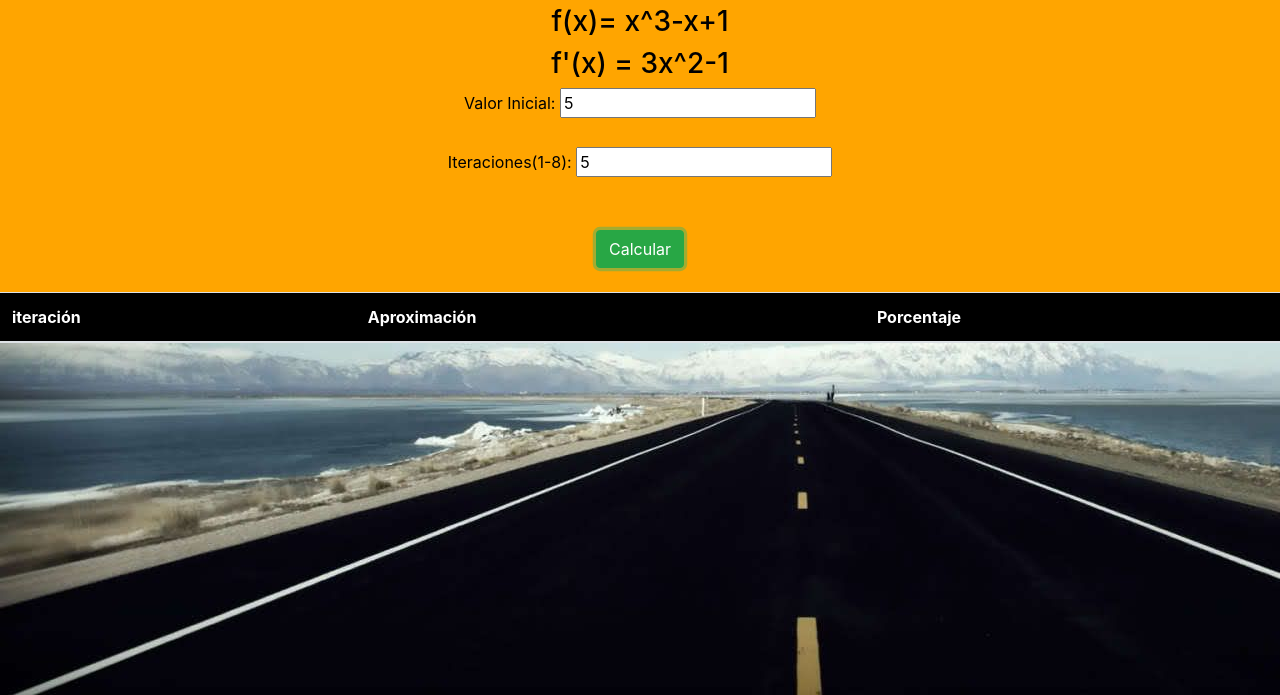
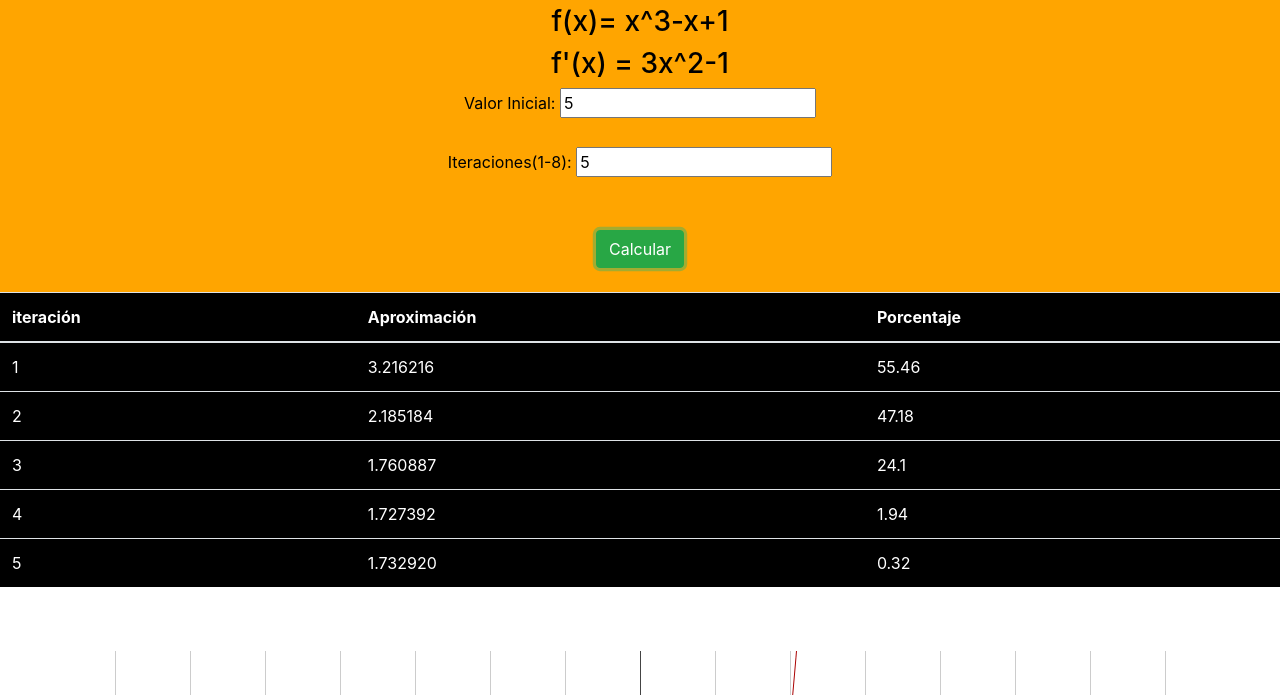
Before and after one commit to ErvinPaulES/MetodosFullHD, a plain HTML site: page views/función2.html in a window 1280 px wide. Both pictures are taken after typing "5", "5" into the empty fields and a click on the button "Calcular". Shown: the part 105-800 px from the top of the page. Drawn offline with nearby package versions, Linux system fonts and the light colour scheme; some packages are replaced by stand-ins of ours; a script that the page names is missing.

Commit message:
Terminado

```diff
--- /dev/null
+++ b/js/funcion2.js
@@ -0,0 +1,68 @@
+import Chart from './Chart.js';
+
+
+var btnDos = document.querySelector("#btnDos");
+btnDos.addEventListener("click", calculate);
+
+var tabla = document.querySelector("#tabla");
+var canvas = document.getElementById('Graphic');
+var chart = new Chart(canvas, resolveFunction);
+
+
+function calculate(){
+    tabla.innerHTML = "";
+    let form = document.querySelector("#form");
+
+    if(form.checkValidity()===true){
+    let iteraciones = 1000;
+    let valorInicial = Number(document.querySelector("#valorInicial").value);
+    let inpIteraciones = document.querySelector("#iteraciones").value;
+    if (inpIteraciones !== '') {
+      iteraciones = Number(inpIteraciones);
+    }
+    let xnNew = valorInicial;
+    let xnOld = 0;
+
+    for (let i = 1; i <= iteraciones; i++ ){
+      xnOld = xnNew;
+      xnNew = iterationNewtonRapson(xnNew);
+      let errorRP = Math.abs(((( xnNew - xnOld ) / xnNew) * 100).toFixed(2));
+      updateTable(i, xnNew, errorRP);
+      if (iteraciones === 1000 && errorRP < 1) {
+        break;
+      }
+    }
+    console.log('aproximacion: ' + xnNew);
+    graficar();
+  }
+}
+
+function updateTable (iteration, aproximation, error) {
+  var row = tabla.insertRow(-1);
+  var cellIteration = row.insertCell(0);
+  var cellAprox = row.insertCell(1);
+  var cellError = row.insertCell(2);
+
+  cellIteration.innerHTML = iteration;
+  cellAprox.innerHTML = aproximation;
+  cellError.innerHTML = error;
+}
+
+function graficar () {
+  chart.drawGraphic(16, 12);
+}
+
+
+//cambiar esta a la de la funcion2
+function resolveFunction (x) {
+  let f = (x*x*x)-(x+1);
+  return f;
+}
+//y esta tambien
+function iterationNewtonRapson(valorInicial) {
+  let f = (valorInicial*valorInicial*valorInicial)+(valorInicial*valorInicial)-(3*valorInicial)-3;
+  let fi = (3*(valorInicial*valorInicial))-1;
+  let rFull = f / fi;
+  let rFixed = (valorInicial - rFull).toFixed(6);
+  return rFixed;
+}
--- a/views/función2.html
+++ b/views/función2.html
@@ -11,7 +11,6 @@
     <link rel="stylesheet" type="text/css" href="/css/función2.css" />
     <title>Newton-Raphson</title>
 </head>
-<body background="/fondohd3.jpg" style="background-repeat: no-repeat; background-position: center down;">
     <div class="row">
         <div id="jumbo" class="col-md-12 text-center">
             <script>
@@ -55,11 +54,15 @@
           </div>
         </div>
     <!--Cierra tabla-->
+    <br><br>
+  <div class="justify-content-center row">
+    <canvas id="Graphic" width="1200" height="900"></canvas>
+  </div>
 </body>
- <script src="/js/funcion2.js"></script>
+ <script src="../js/funcion2.js" type="module"></script>
 
-<script src="https://code.jquery.com/jquery-3.3.1.slim.min.js" integrity="sha384-q8i/X+965DzO0rT7abK41JStQIAqVgRVzpbzo5smXKp4YfRvH+8abtTE1Pi6jizo" crossorigin="anonymous" ></script>
-<script src="https://cdnjs.cloudflare.com/ajax/libs/popper.js/1.14.7/umd/popper.min.js" integrity="sha384-UO2eT0CpHqdSJQ6hJty5KVphtPhzWj9WO1clHTMGa3JDZwrnQq4sF86dIHNDz0W1" crossorigin="anonymous"></script>
-<script src="https://stackpath.bootstrapcdn.com/bootstrap/4.3.1/js/bootstrap.min.js" integrity="sha384-JjSmVgyd0p3pXB1rRibZUAYoIIy6OrQ6VrjIEaFf/nJGzIxFDsf4x0xIM+B07jRM" crossorigin="anonymous"></script>
-<script src="https://cdn.jsdelivr.net/npm/sweetalert2@8"></script>
+ <script src="https://code.jquery.com/jquery-3.3.1.slim.min.js" integrity="sha384-q8i/X+965DzO0rT7abK41JStQIAqVgRVzpbzo5smXKp4YfRvH+8abtTE1Pi6jizo" crossorigin="anonymous" ></script>
+ <script src="https://cdnjs.cloudflare.com/ajax/libs/popper.js/1.14.7/umd/popper.min.js" integrity="sha384-UO2eT0CpHqdSJQ6hJty5KVphtPhzWj9WO1clHTMGa3JDZwrnQq4sF86dIHNDz0W1" crossorigin="anonymous"></script>
+ <script src="https://stackpath.bootstrapcdn.com/bootstrap/4.3.1/js/bootstrap.min.js" integrity="sha384-JjSmVgyd0p3pXB1rRibZUAYoIIy6OrQ6VrjIEaFf/nJGzIxFDsf4x0xIM+B07jRM" crossorigin="anonymous"></script>
+ <script src="https://cdn.jsdelivr.net/npm/sweetalert2@8"></script>
 </html>
```
